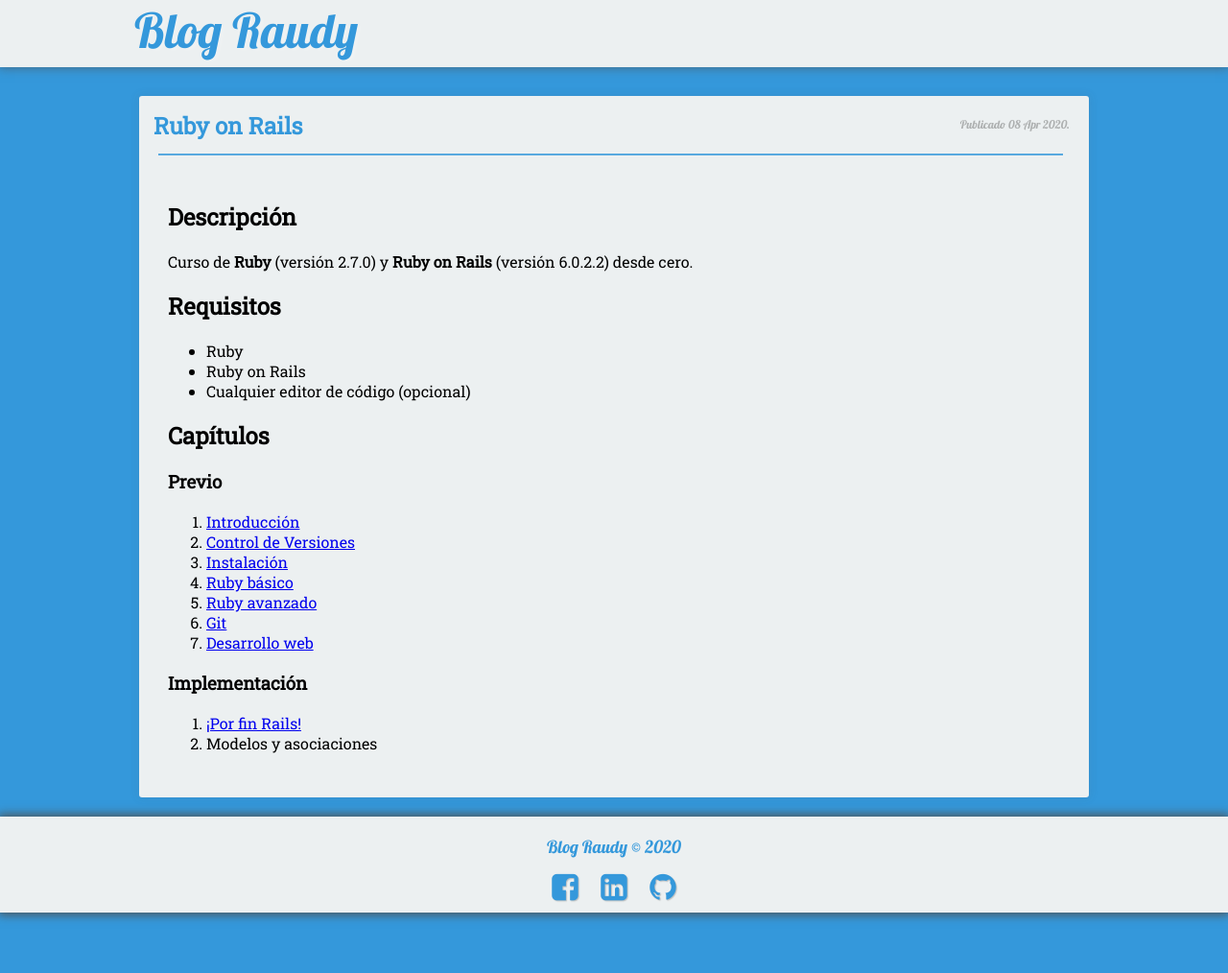
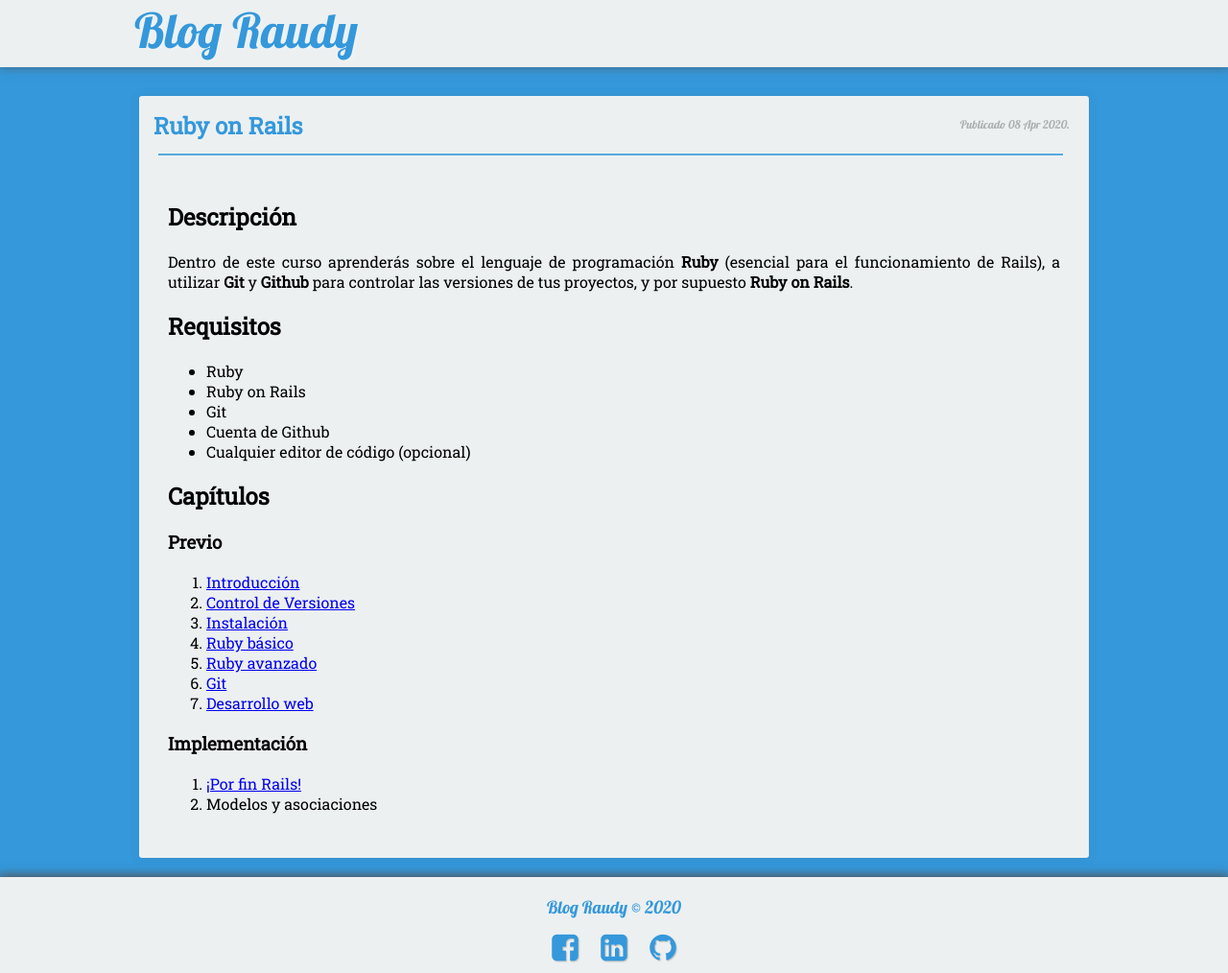
Before and after one commit to nisoto/Blog-anterior-2.0, a Jekyll site: the page built from _posts/2020-04-08-curso-rails.md, in a window 1280 px wide. Shown: the whole page at 96% size. Built offline with Jekyll 4.4.1, drawn with Linux system fonts in a browser that asks for light colours; nearby versions of some CDN libraries.

Commit message:
Update 2020-04-08-curso-rails.md

```diff
--- a/_posts/2020-04-08-curso-rails.md
+++ b/_posts/2020-04-08-curso-rails.md
@@ -3,7 +3,7 @@ layout: post
 title:  "Ruby on Rails"
 image: "/assets/img/ruby3.png"
 date:   2020-04-08
-excerpt: "Curso de Ruby on Rails 6 desde cero"
+excerpt: "Curso de Ruby on Rails desde cero"
 project: true
 tag:
 - Rails
@@ -11,12 +11,14 @@ tag:
 
 ## Descripción
 
-Curso de **Ruby** (versión 2.7.0) y **Ruby on Rails** (versión 6.0.2.2) desde cero.
+Dentro de este curso aprenderás sobre el lenguaje de programación **Ruby** (esencial para el funcionamiento de Rails), a utilizar **Git** y **Github** para controlar las versiones de tus proyectos, y por supuesto **Ruby on Rails**.
 
 ## Requisitos
 
 * Ruby
 * Ruby on Rails
+* Git
+* Cuenta de Github
 * Cualquier editor de código (opcional)
 
 ## Capítulos
```
